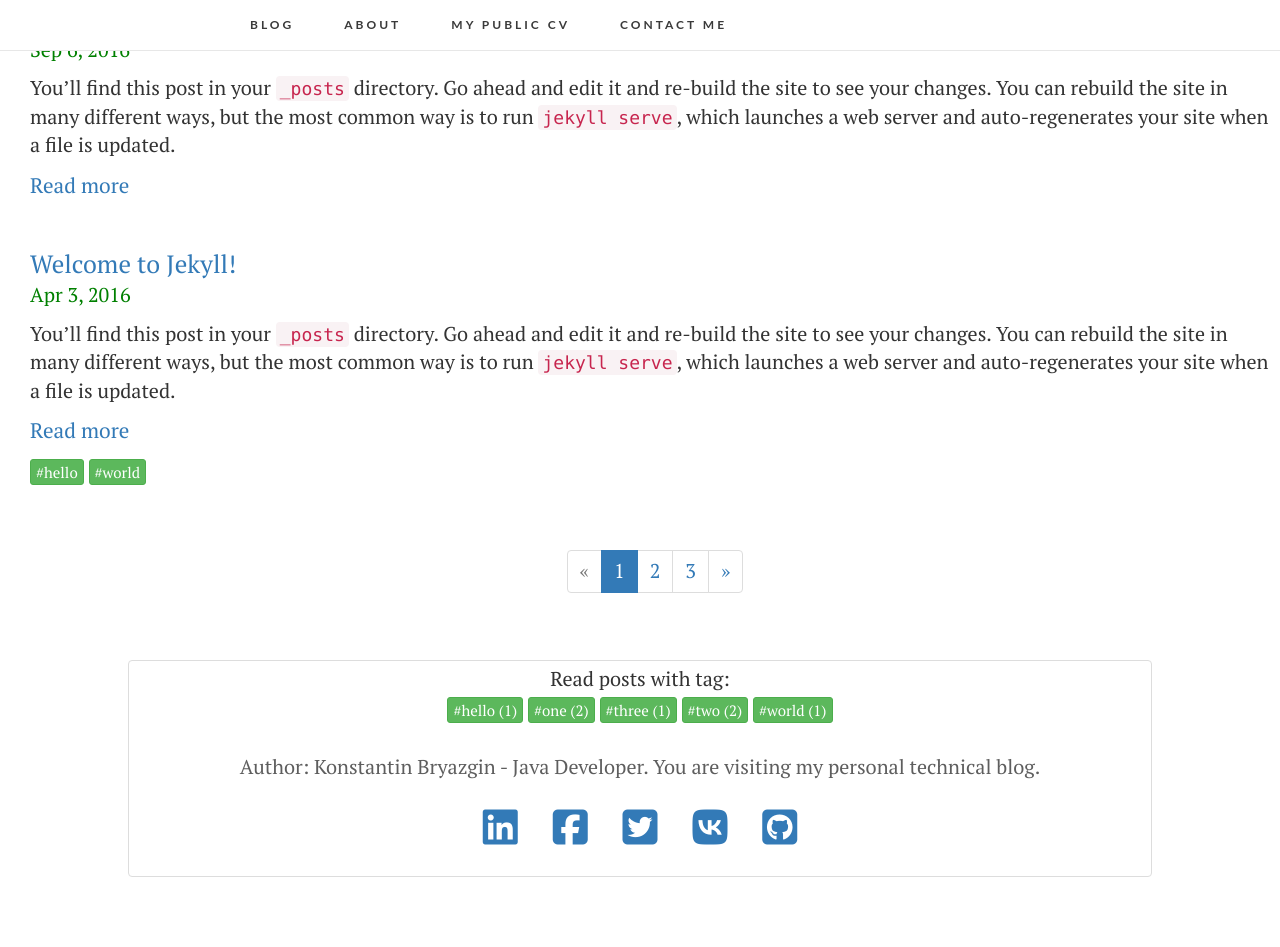
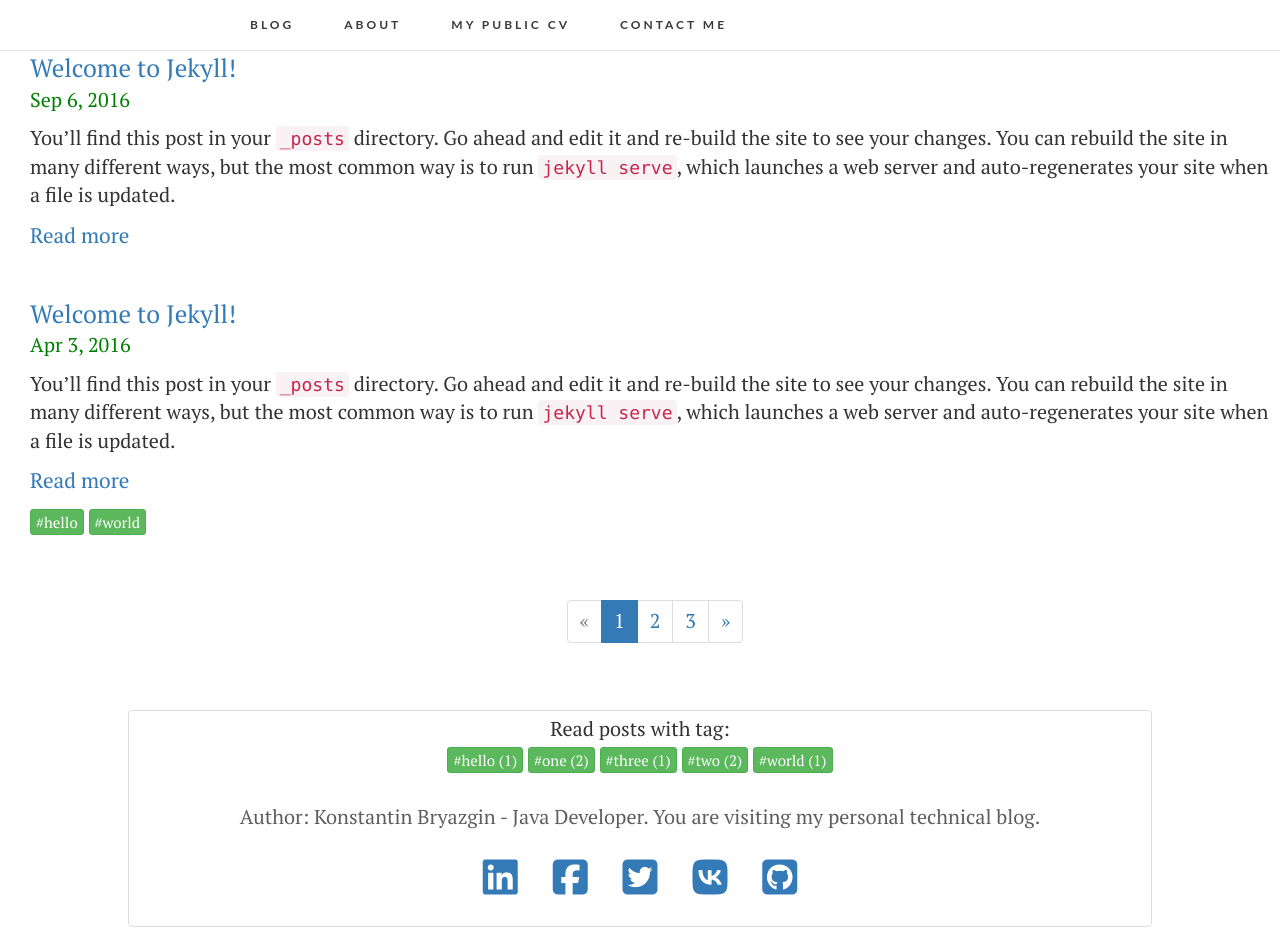
Before and after one commit to kosbr/kosbr.github.io, a Jekyll site: the page built from index.html, in a window 1280 px wide and 947 px high. Built offline with Jekyll 4.4.1, drawn with Linux system fonts in a browser that asks for light colours; nearby versions of some CDN libraries; the list of posts is cut into pages by our own code.

Commit message:
content margin

```diff
--- a/_layouts/default.html
+++ b/_layouts/default.html
@@ -1,7 +1,7 @@
 <!DOCTYPE html>
 <html>
   {% include head.html %}
-  <body class="cool-font">
+  <body class="cool-font project-content">
     {% include header.html %}
     <div class="main-info">
         {{ content }}
--- /dev/null
+++ b/css/base.scss
@@ -0,0 +1,3 @@
+.project-content {
+  margin-top: 50px;
+}
--- a/css/main.scss
+++ b/css/main.scss
@@ -93,5 +93,6 @@ $icon-font-path: "/bower_components/bootstrap-sass/assets/fonts/bootstrap/";
 @import
         "css/syntax-highlighting",
         "css/nav",
+        "css/base",
         "css/menu"
 ;
```
